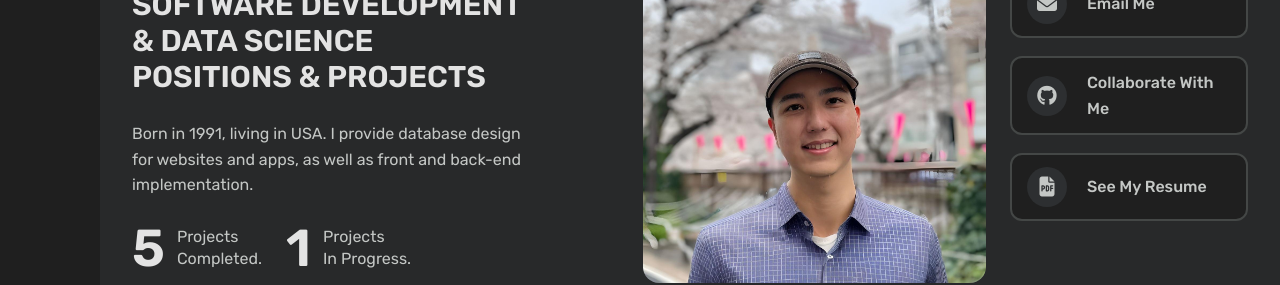
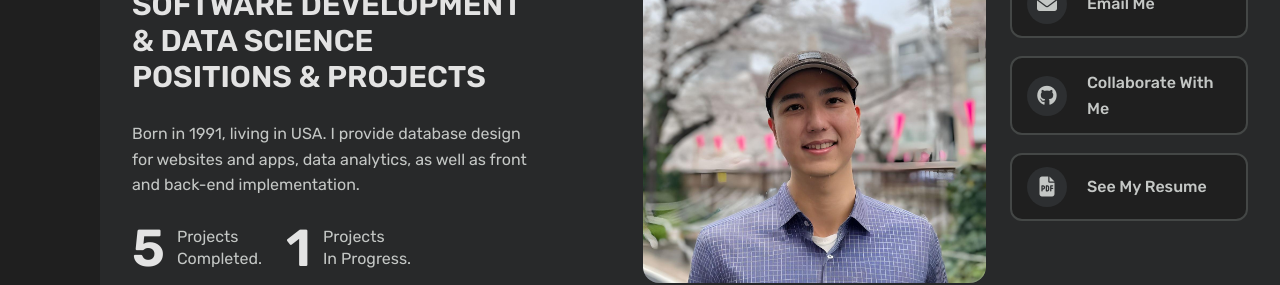
Before and after one commit to anjoo91/my-portfolio, a Next.js app: page / in a window 1280 px wide. Shown: the part 1040-1325 px from the top of the page. Built offline with nearby package versions, Linux system fonts and the light colour scheme.

Commit message:
updated text

```diff
--- a/src/components/aboutOne.js
+++ b/src/components/aboutOne.js
@@ -17,7 +17,7 @@ export default function AboutOne() {
                   <div className="about-me-text pb-5">
                     <h3>My Name Is Andrew Lew</h3>
                     <h5><span>I Am Available</span> For Software Development & Data Science Positions & Projects</h5>
-                    <p>Born in 1991, living in USA. I provide database design for websites and apps, as well as front and back-end implementation.</p>
+                    <p>Born in 1991, living in USA. I provide database design for websites and apps, data analytics, as well as front and back-end implementation.</p>
                     <div className="row pt-2">
                       <div className="col-auto">
                         <div className="a-count">
```
